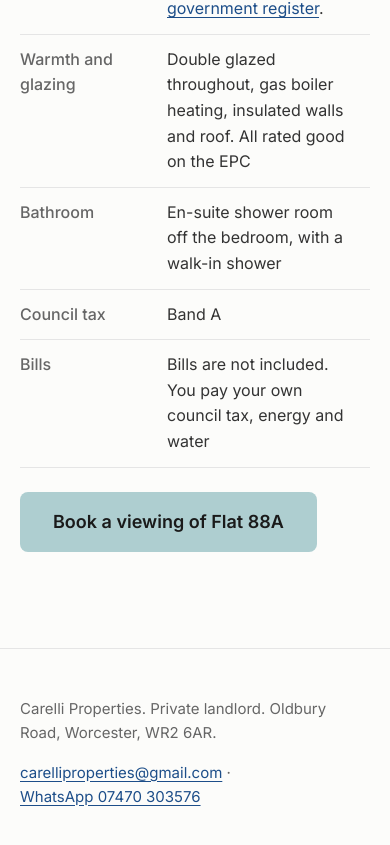
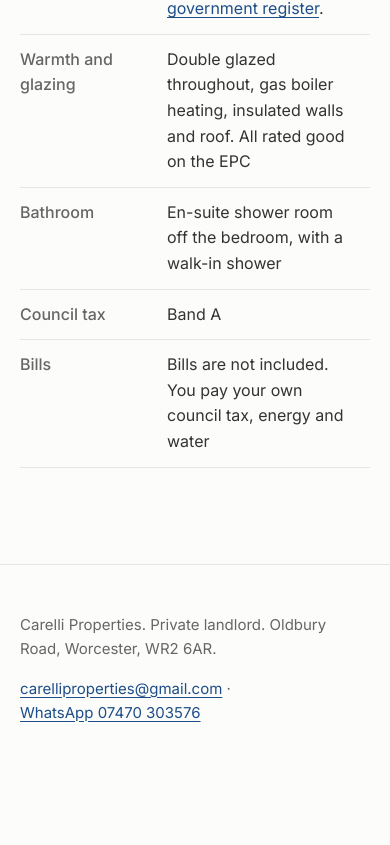
Before and after one commit to Carelli-prop/carelli-properties, a Next.js app: page /apartments/88a in a window 390 px wide. Shown: the part 2171-3016 px from the top of the page. Built offline with nearby package versions, Linux system fonts and the light colour scheme; no server answers.

Commit message:
Update globals.css

```diff
--- a/app/globals.css
+++ b/app/globals.css
@@ -1067,7 +1067,7 @@ a:hover {
 }
 
 @media (max-width: 767px) {
-  .cta-wrap-flat .btn-primary {
-    display: inline-flex;
+  .cta-wrap-flat {
+    display: none;
   }
 }
```
